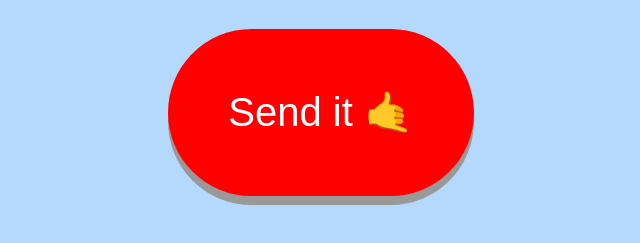
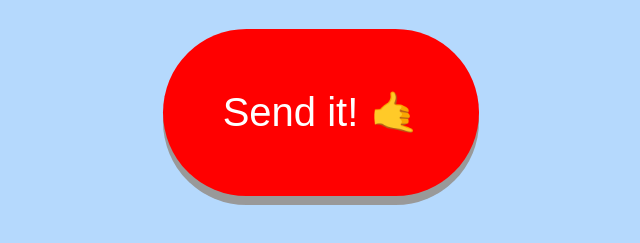
Before and after one commit to bucinskasj/plq-lt, a plain HTML site: page index.html in a window 1280 px wide. Shown: the part 315-558 px from the top of the page, without its empty margins (319-959 px from the left). Drawn offline with Linux system fonts and the light colour scheme.

Commit message:
Checking if Git works

```diff
--- a/index.html
+++ b/index.html
@@ -13,7 +13,7 @@
     <div id="container">
         <h1 id="page-heading">PLQ Tower Control</h1>
         <button id="btn" onclick="sendIt()">
-            Send it 🤙
+            Send it! 🤙
         </button>
     </div>
     <div class="reveal">
```
